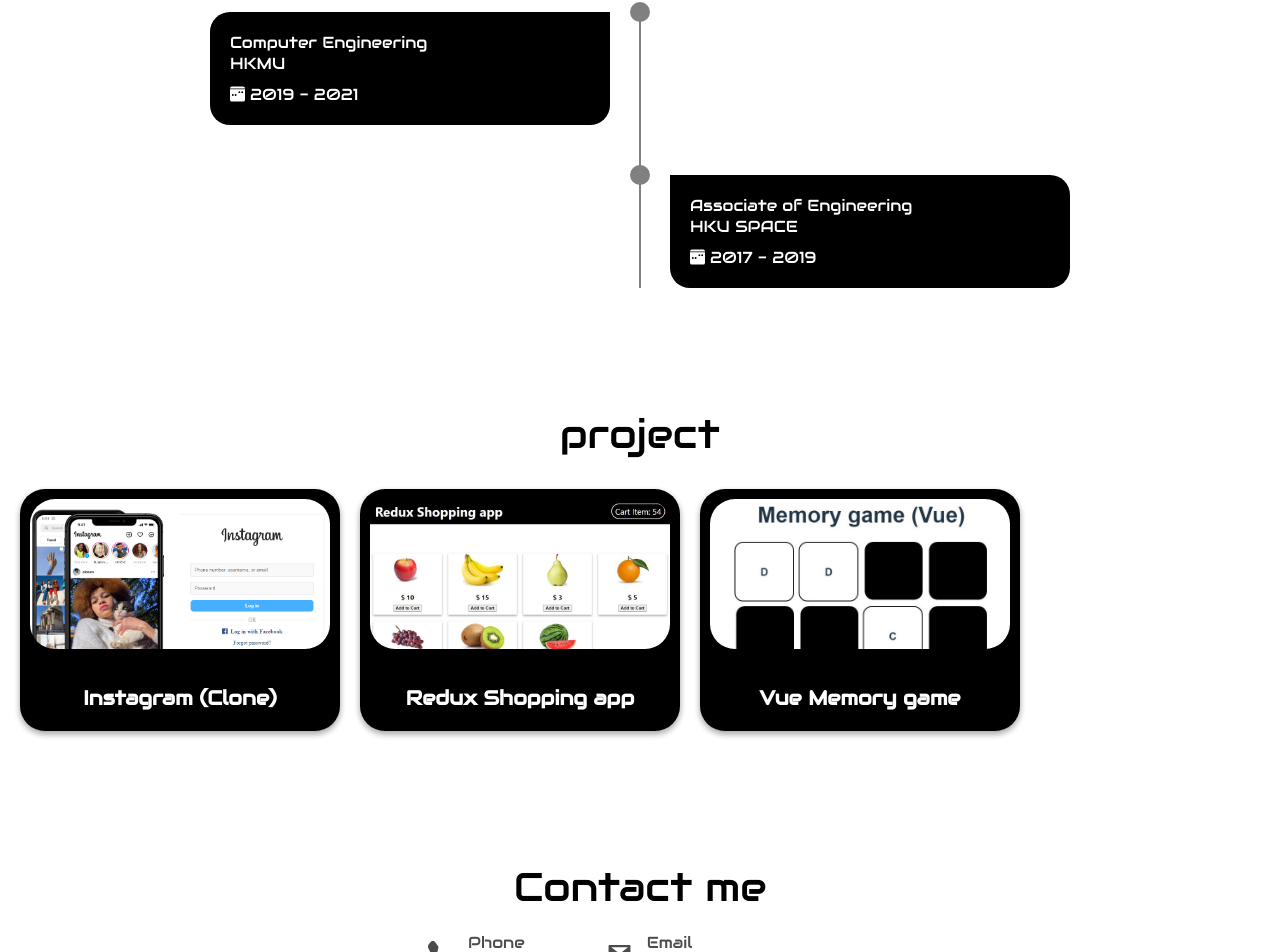
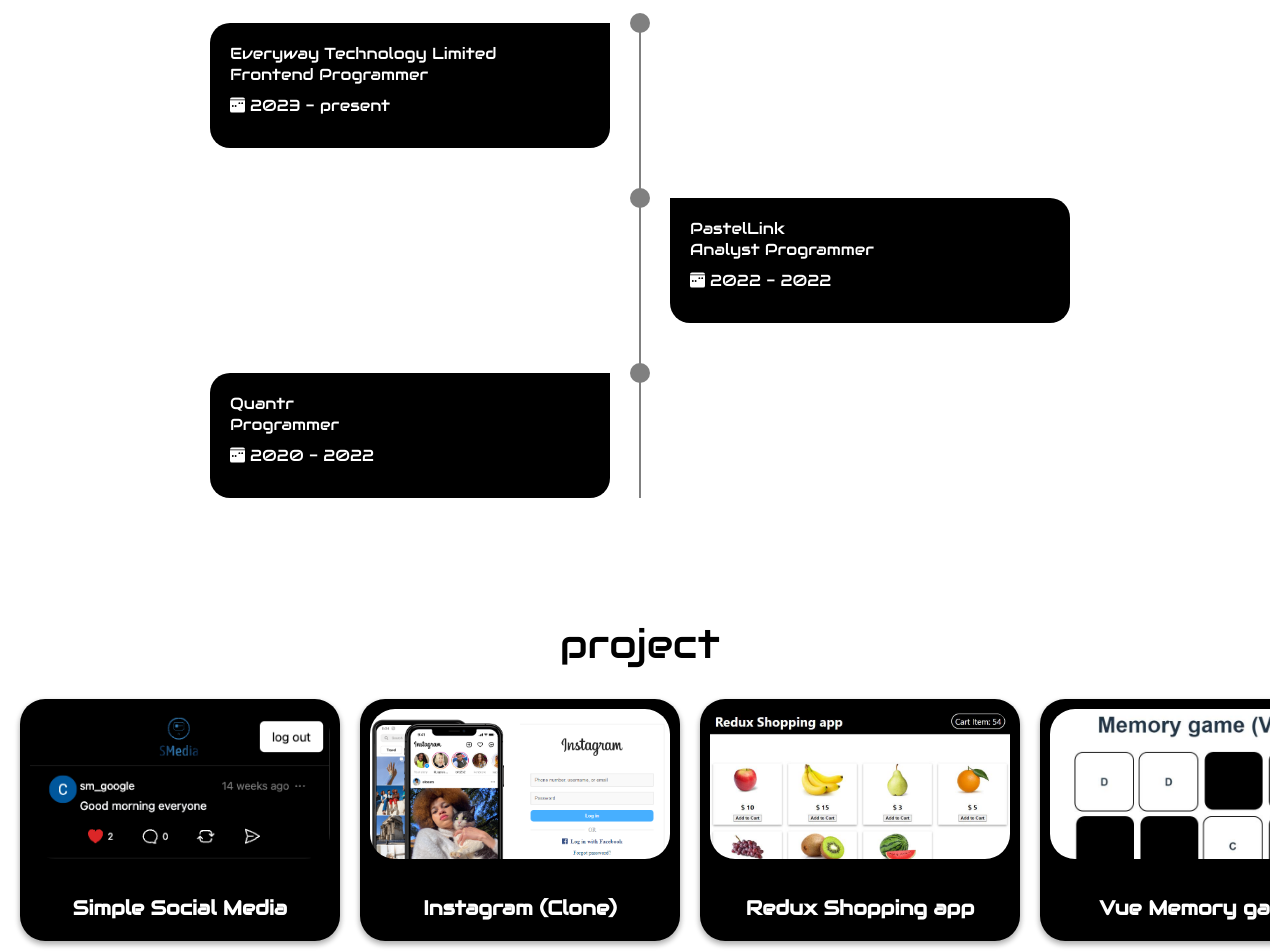
Before and after one commit to Yokkazuki/portfolio, a React (Create React App) app: page /#/home in a window 1280 px wide. Shown: the part 1241-2193 px from the top of the page. Built offline with nearby package versions, Linux system fonts and the light colour scheme.

Commit message:
add new project and use json for data

```diff
--- a/src/components/pages/AboutMe.js
+++ b/src/components/pages/AboutMe.js
@@ -9,9 +9,9 @@ export default function AboutMe() {
 
     <div className="content">
       <div>
-        <p>I have over 2 years experience of working in SI companies.</p>
-        <p>I have over 2 years of hands-on experience of developing SharePoint online.</p>
-        <p>The previous project was developing backend by using Java and C# with a small team in PastelLink.</p>
+        <p>I have over 3 years of experience working in software development companies, specializing in front-end technologies like React and Vue.js.</p>
+
+        <p>My recent projects include developing an international SMS platform and enhancing SharePoint applications. I have collaborated closely with backend teams on API development and contributed to designing database structures.</p>
       </div>
     </div>
   </div>
--- a/src/components/pages/Project.js
+++ b/src/components/pages/Project.js
@@ -1,8 +1,32 @@
 import React from "react";
 import "./Project.scss";
 import reduxShoppingAppImage from '../../image/redux_shopping_app_image.jpg';
-import vueMemorygAME from '../../image/vue_memory_game.jpg';
+import vueMemoryGame from '../../image/vue_memory_game.jpg';
 import cloneIG from '../../image/clone_ig.png'
+import smMedia from '../../image/sm_media.png'
+
+const projects = [
+    {
+        title: 'Simple Social Media',
+        img: smMedia,
+        url: 'https://ykzk-nextjs-social-media.vercel.app/'
+    },
+    {
+        title: 'Instagram (Clone)',
+        img: cloneIG,
+        url: 'https://yokkazuki.github.io/clone-ig'
+    },
+    {
+        title: 'Redux Shopping app',
+        img: reduxShoppingAppImage,
+        url: 'https://yokkazuki.github.io/redux-shopping-app'
+    },
+    {
+        title: 'Vue Memory game',
+        img: vueMemoryGame,
+        url: 'https://yokkazuki.github.io/vue-memory-game'
+    },
+]
 
 export default function Project() {
 
@@ -13,30 +37,18 @@ export default function Project() {
         </div>
 
         <div className="project-list">
-            <a href="https://yokkazuki.github.io/clone-ig" target={"_blank"} rel="noreferrer">
-                <div className="project-card">
-                    <div className="image-container">
-                        <img src={cloneIG} alt="" />
-                    </div>
-                    <div className="title">Instagram (Clone)</div>
-                </div>
-            </a>
-            <a href="https://yokkazuki.github.io/redux-shopping-app" target={"_blank"} rel="noreferrer">
-                <div className="project-card">
-                    <div className="image-container">
-                        <img src={reduxShoppingAppImage} alt="" />
-                    </div>
-                    <div className="title">Redux Shopping app</div>
-                </div>
-            </a>
-            <a href="https://yokkazuki.github.io/vue-memory-game" target={"_blank"} rel="noreferrer">
-                <div className="project-card">
-                    <div className="image-container">
-                        <img src={vueMemorygAME} alt="" />
-                    </div>
-                    <div className="title">Vue Memory game</div>
-                </div>
-            </a>
+            {projects.map(project => {
+                return (
+                    <a href={project.url} target={"_blank"} rel="noreferrer" key={project.title}>
+                        <div className="project-card">
+                            <div className="image-container">
+                                <img src={project.img} alt="" />
+                            </div>
+                            <div className="title">{project.title}</div>
+                        </div>
+                    </a>
+                )
+            })}
         </div>
     </div>
 
--- a/src/components/pages/Qualification.js
+++ b/src/components/pages/Qualification.js
@@ -4,8 +4,53 @@ import { FaUserGraduate } from "react-icons/fa"
 import { BsFillBriefcaseFill } from "react-icons/bs"
 import { BsFillCalendar3WeekFill } from "react-icons/bs"
 
+const educations = [
+    {
+        title: 'Computer Engineering',
+        college: 'HKMU',
+        duration: '2019 - 2021'
+    },
+    {
+        title: 'Associate of Engineering',
+        college: 'HKU SPACE',
+        duration: '2017 - 2019'
+    }
+]
+
+const jobs = [
+    {
+        title: 'Frontend Programmer',
+        company: 'Everyway Technology Limited',
+        content: [
+            'Develope and maintain a international SMS platform using Vue',
+            'Collaborate with the backend team on API development',
+            'Create solutions guided by the insights of the product team and design team'
+        ],
+        duration: '2023 - present'
+    },
+    {
+        title: 'Analyst Programmer',
+        company: 'PastelLink',
+        content: [
+            'Developed SharePoint by using React',
+            'Involve designing a backend database structure using UML'
+        ],
+        duration: '2022 - 2022'
+    },
+    {
+        title: 'Programmer',
+        company: 'Quantr',
+        content: [
+            'Developed SharePoint by using React',
+            'Integrated Power automate with SharePoint',
+            'Engaged in discussions with clients to develop solutions'
+        ],
+        duration: '2020 - 2022'
+    },
+]
+
 export default function Qualification() {
-    const [isDisplayEducation, setIsDisplayEducation] = useState(true)
+    const [isDisplayEducation, setIsDisplayEducation] = useState(false)
 
     return <div className="qualification" id="qualification">
         <div className="header">
@@ -13,16 +58,16 @@ export default function Qualification() {
         </div>
 
         <div className="qualification-tab">
+            <div className={isDisplayEducation ? "qualification-tab-item" : "qualification-tab-item tab-active"} onClick={() => setIsDisplayEducation(false)}>
+                <span className="text">
+                    <BsFillBriefcaseFill className="qualification-icon" size="25px" />
+                    Work
+                </span>
+            </div>
             <div className={isDisplayEducation ? "qualification-tab-item tab-active" : "qualification-tab-item"} onClick={() => setIsDisplayEducation(true)}>
                 <span className="text">
                     <FaUserGraduate className="qualification-icon" size="25px" />
                     Education
-                </span>
-            </div>
-            <div className={isDisplayEducation ? "qualification-tab-item" : "qualification-tab-item tab-active"} onClick={() => setIsDisplayEducation(false)}>
-                <span className="text">
-                    <BsFillBriefcaseFill className="qualification-icon" size="25px" />
-                    Work
                 </span>
             </div>
         </div>
@@ -30,87 +75,52 @@ export default function Qualification() {
         <div className="qualification-list">
             {isDisplayEducation ? <div className="qualification-section education">
                 <ul>
-                    <li>
+                    {educations.map(edu => {
+                        return (<li key={edu.duration}>
                             <div className="education-info">
                                 <div className="title">
-                                Computer Engineering
+                                    {edu.title}
                                 </div>
                                 <div className="subtitle">
-                                HKMU
+                                    {edu.college}
                                 </div>
                                 <div className="date">
                                     <BsFillCalendar3WeekFill className="cal-icon" size="20px" />
-                                2019 - 2021
+                                    {edu.duration}
                                 </div>
                             </div>
-                    </li>
-                    <li>
-                        <div className="education-info">
-                            <div className="title">
-                                Associate of Engineering
-                            </div>
-                            <div className="subtitle">
-                                HKU SPACE
-                            </div>
-                            <div className="date">
-                                <BsFillCalendar3WeekFill className="cal-icon" size="20px" />
-                                2017 - 2019
-                            </div>
-                        </div>
-                    </li>
+                        </li>)
+                    })}
                 </ul>
             </div>
                 :
                 <div className="qualification-section work">
                     <ul>
-                        <li className="work-card">
+                        {jobs.map(job => {
+                            return (
+                                <li className="work-card" key={job.company}>
                                     <div className="work-info">
                                         <div className="title">
-                                    PastelLink
+                                            {job.company}
                                         </div>
                                         <div className="subtitle">
-                                    Analyst Programmer
+                                            {job.title}
                                         </div>
                                         <div className="date">
                                             <BsFillCalendar3WeekFill className="cal-icon" size="20px" />
-                                    2022 - 2022
+                                            {job.duration}
                                         </div>
                                     </div>
                                     <div className="work-detail">
                                         <div>
-                                    <p>
-                                        Developed SharePoint by using React
-                                    </p>
-                                    <p>
-                                        Developed backend by using Java and C#
-                                    </p>
+                                            {job.content.map((p, i) => {
+                                                return <p key={'p' + i}>{p}</p>
+                                            })}
                                         </div>
                                     </div>
                                 </li>
-                        <li className="work-card">
-                            <div className="work-info">
-                                <div className="title">
-                                    Quantr
-                                </div>
-                                <div className="subtitle">
-                                    Programmer
-                                </div>
-                                <div className="date">
-                                    <BsFillCalendar3WeekFill className="cal-icon" size="20px" />
-                                    2020 - 2022
-                                </div>
-                            </div>
-                            <div className="work-detail">
-                                <div>
-                                    <p>
-                                        Developed SharePoint by using React
-                                    </p>
-                                    <p>
-                                        integrated Power automate with SharePoint
-                                    </p>
-                                </div>
-                            </div>
-                        </li>
+                            )
+                        })}
                     </ul>
                 </div>
             }
--- a/src/components/pages/Qualification.scss
+++ b/src/components/pages/Qualification.scss
@@ -172,6 +172,7 @@
 }
 
 .work-card {
+    min-height: 125px;
 
     > div p{
         margin-top: 10px;
```
Also changed, not shown: public/index.html (+5 -5 lines), src/image/sm_media.png (added). Lines whose indentation alone changed are shown as unchanged.
